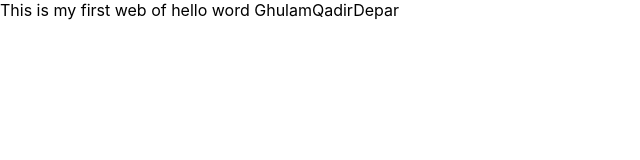
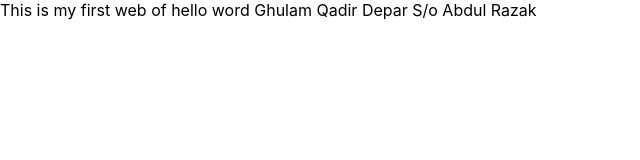
Before and after one commit to gqadirdepar/webproject1, a React (Create React App) app: page / in a window 1280 px wide. Shown: the top 160 px of the page, without its empty margins (0-640 px from the left). Built offline with nearby package versions, Linux system fonts and the light colour scheme.

Commit message:
Update App.js
Name added

```diff
--- a/src/App.js
+++ b/src/App.js
@@ -3,7 +3,7 @@ import './App.css';
 function App() {
   return (
     <div >
-     This is my first web of hello word GhulamQadirDepar
+     This is my first web of hello word Ghulam Qadir Depar S/o Abdul Razak
     </div>
   );
 }
```
